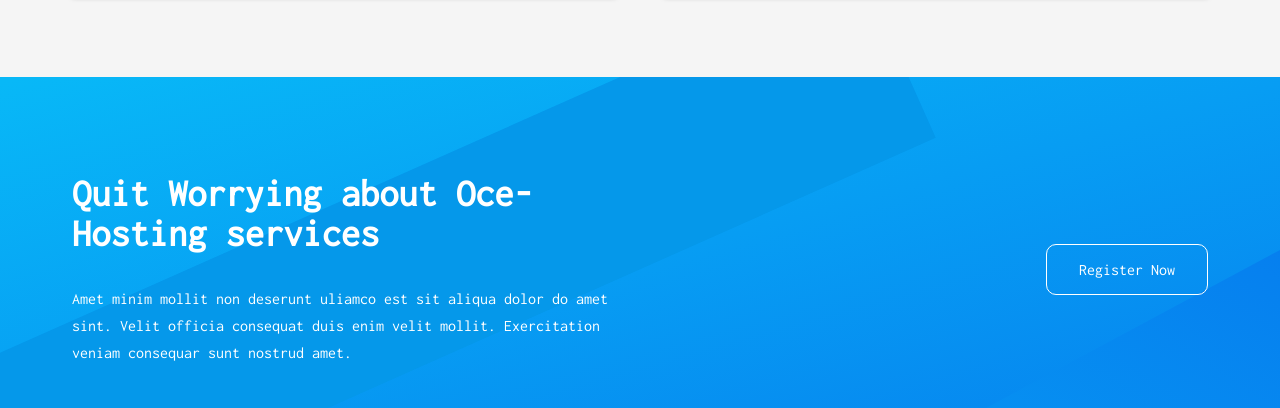
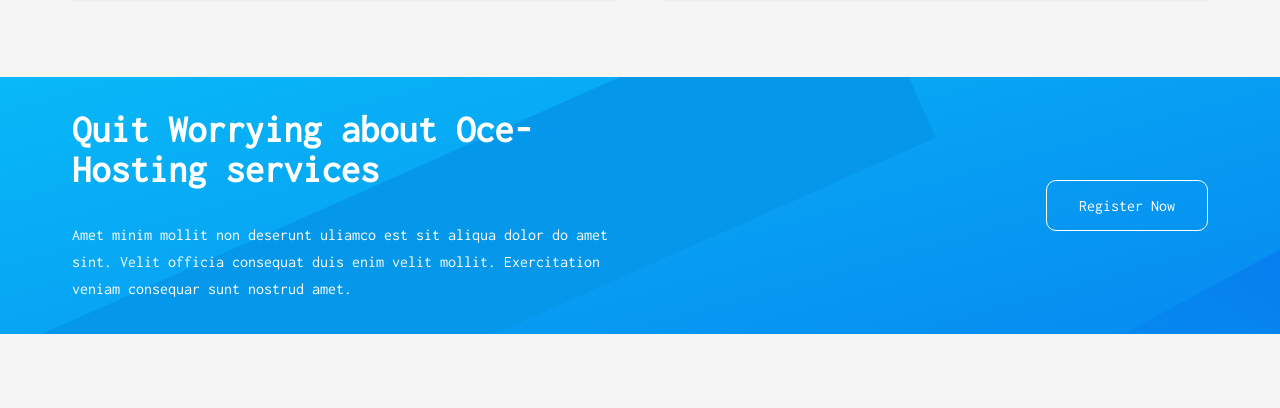
Before and after one commit to vaibhav-xt/Hosting-Landing-Page, a plain HTML site: page index.html in a window 1280 px wide. Shown: the part 4170-4578 px from the top of the page. Drawn offline with Linux system fonts and the light colour scheme.

Commit message:
padding fix

```diff
--- a/style.css
+++ b/style.css
@@ -330,7 +330,6 @@ main{
 .book-now{
     background: url(Images/footer-bg.svg);
     color: white;
-    padding: 4rem 0 4rem 0;
 }
 
 .book-block{
@@ -389,7 +388,6 @@ footer{
 
 .footer-container .info{
     max-width: 350px;
-    /* height: 14rem; */
 }
 
 .info img{
```
